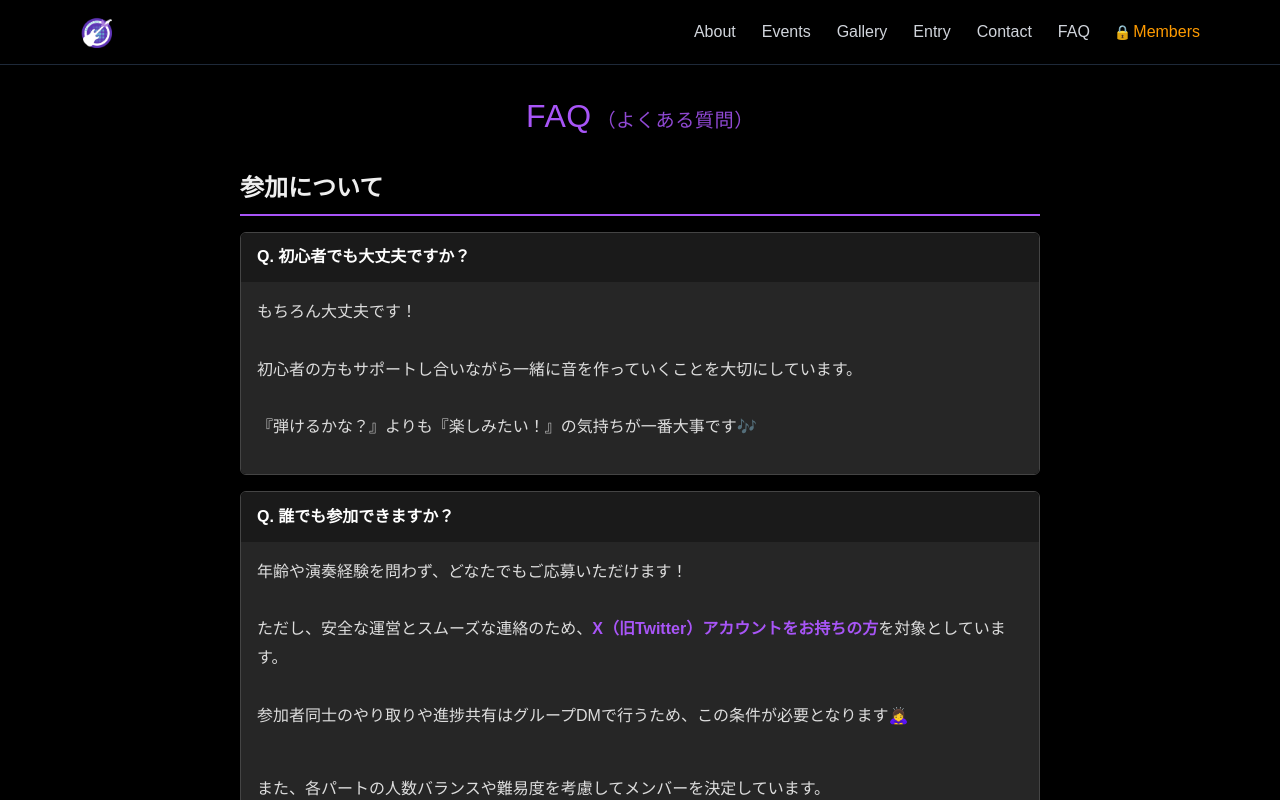
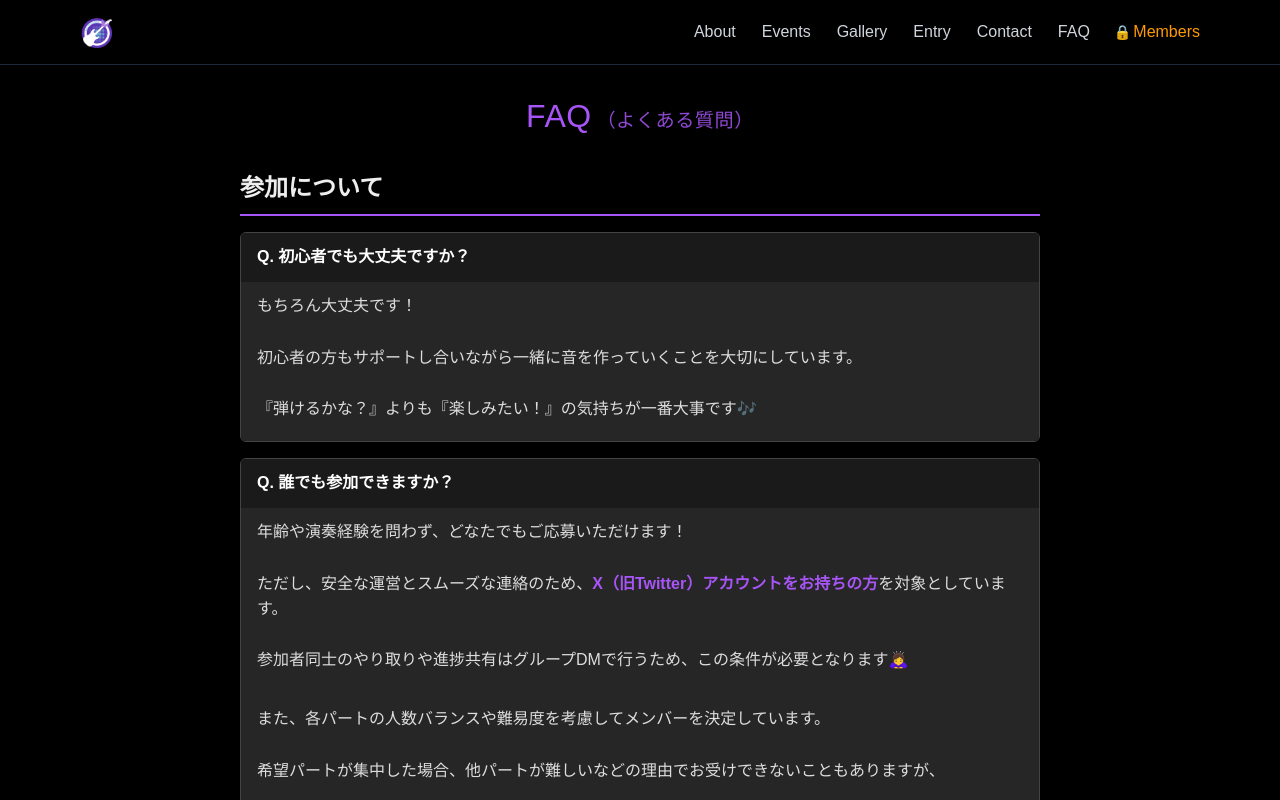
Before and after one commit to MaikoIshibashi/1day-band, a Next.js app: page /faq in a window 1280 px wide. Shown: the top 800 px of the page. Built offline with nearby package versions, Linux system fonts and the light colour scheme.

Commit message:
FAQ 余白変更

```diff
--- a/app/faq/page.tsx
+++ b/app/faq/page.tsx
@@ -340,8 +340,8 @@ YouTubeやSNSで公開予定ですが、ご希望があればモザイク対応
                           transition: "all 0.4s ease",
                           backgroundColor: "#262626",
                           color: "#ddd",
-                          padding: isOpen ? "1rem" : "0 1rem",
-                          lineHeight: "1.8",
+                          padding: isOpen ? "0.7rem 1rem" : "0 1rem", // ← 上下を少し詰める
+                          lineHeight: "1.6", // ← 行間も少し詰める
                           whiteSpace: "pre-line",
                         }}
                       >
@@ -350,9 +350,9 @@ YouTubeやSNSで公開予定ですが、ご希望があればモザイク対応
                             p: ({ children }) => (
                               <p
                                 style={{
-                                  marginBottom: "1rem",
-                                  lineHeight: "1.8",
-                                  whiteSpace: "pre-line",
+                                marginBottom: "0.5rem",   // 🔹 余白を半分に（1rem → 0.5rem）
+                                lineHeight: "1.6",         // 🔹 行間も少し詰める（1.8 → 1.6）
+                                whiteSpace: "pre-line",    // 改行はそのまま反映
                                 }}
                               >
                                 {children}
```
